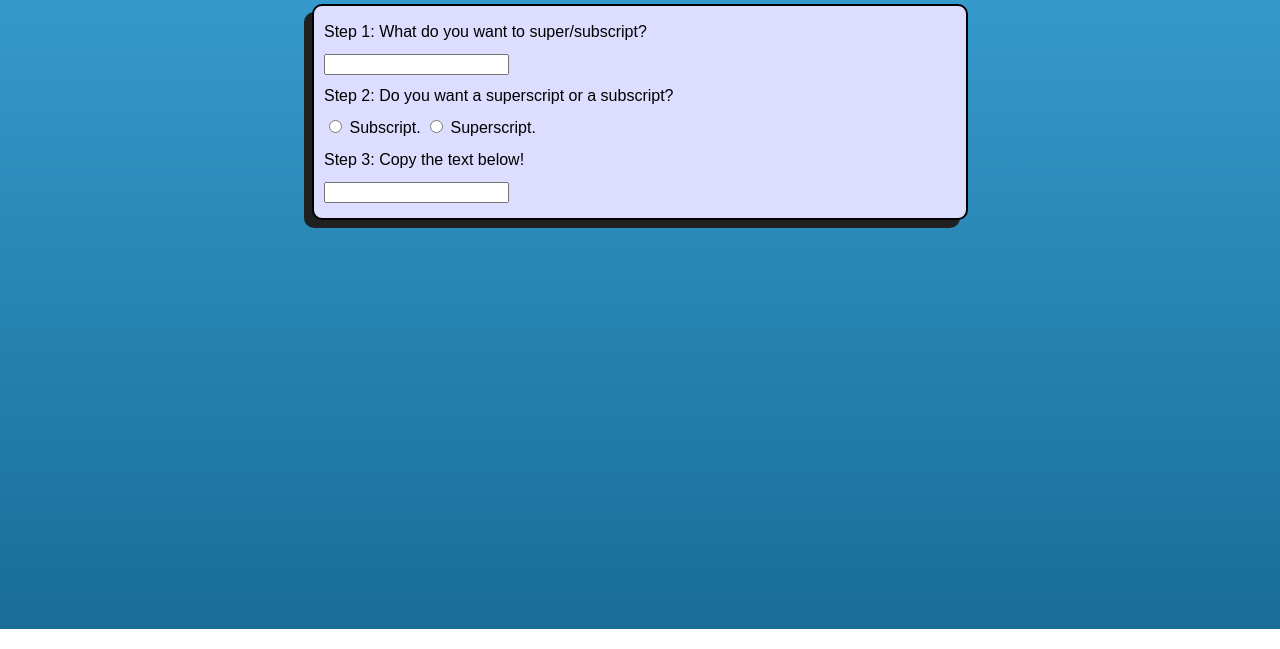
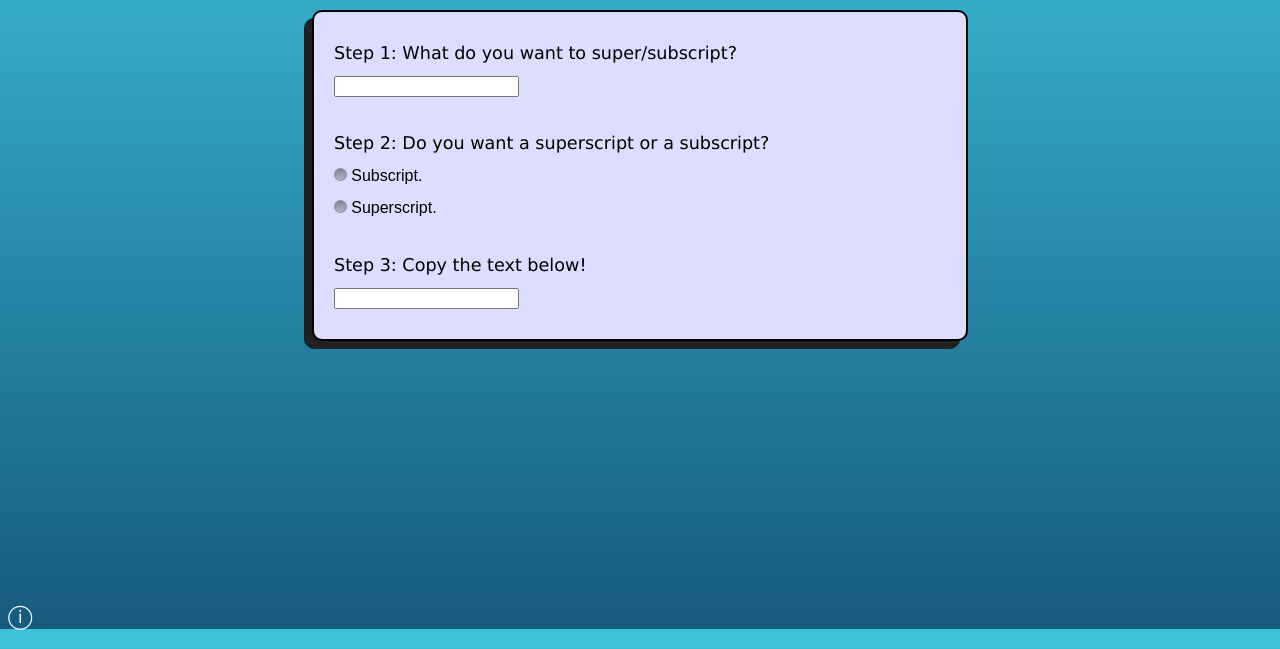
Before and after one commit to tiago-macedo/the-fine-print, a plain HTML site: page index.html in a window 1280 px wide. Shown: the part 171-820 px from the top of the page. Drawn offline with Linux system fonts and the light colour scheme.

Commit message:
Finished up on aesthetics.

```diff
--- a/index.html
+++ b/index.html
@@ -3,6 +3,7 @@
     <head>
         <link rel="stylesheet" href="style.css">
         <link href="https://fonts.googleapis.com/css2?family=Merriweather&display=swap" rel="stylesheet">
+        <link href="https://fonts.googleapis.com/css2?family=Patrick+Hand&display=swap" rel="stylesheet">
         <title>The Fine Print</title>
     </head>
     <body>
@@ -17,13 +18,29 @@
             </div>
             <div id="step2" class="step">
                 <span class="item">Step 2: Do you want a superscript or a subscript?</span> <br>
-                <input type="radio" name="choice" id="sub"> <label for="sub">Subscript.</label>
-                <input type="radio" name="choice" id="sup"> <label for="sup">Superscript.</label>
+                <label for="sub">
+                    <input type="radio" name="choice" id="sub">
+                    <span class="radio"></span>
+                    Subscript.
+                </label>
+                <br>
+                <label for="sup">
+                    <input type="radio" name="choice" id="sup">
+                    <span class="radio"></span>
+                    Superscript.
+                </label>
             </div>
             <div id="step3" class="step">
                 <span class="item">Step 3: Copy the text below!</span> <br>
                 <input type="text" name="converted" id="converted">
             </div>
         </main>
+
+        <footer>
+            <span id="info-icon">&#9432</span>
+            <span id="information">
+                By: Tiago Macedo  &mdash;  To: Everyone with no time to mess with Unicode  &mdash;  Using: Vue.js
+            </span>
+        </footer>
     </body>
 </html>
--- a/style.css
+++ b/style.css
@@ -3,7 +3,10 @@ html {
 }
 
 body {
-    background-image: linear-gradient(#3da5da, rgb(25, 109, 151));
+    height: 100%;
+    background: linear-gradient(#3dc2da, rgb(22, 91, 126));
+    background-repeat: no-repeat;
+    background-attachment: fixed;
     text-align: center;
     font-family: Arial, Helvetica, sans-serif;
 }
@@ -16,10 +19,17 @@ h1 {
     font-size: 300%;
     letter-spacing: 2px;
     text-shadow: -1px 1px 0 #fff, 1px 1px 0 #fff, 1px -1px 0 #fff, -1px -1px 0 #fff;
+    margin-top: 20px;
+    margin-bottom: 20px;
+}
+
+h2 {
+    margin-top: 0px;
+    margin-bottom: 50px;
 }
 
 main {
-    height: 80%;
+    /* height: 80%; */
     width: 50%;
     min-width: 500px;
     margin: auto;
@@ -31,3 +41,70 @@ main {
     text-align: left;
     line-height: 2em;
 }
+
+.step {
+    margin: 5px 0px;
+    padding: 10px;
+}
+
+.item {
+    font-family: 'Lucida Sans', 'Lucida Sans Regular', 'Lucida Grande', 'Lucida Sans Unicode', Geneva, Verdana, sans-serif;
+    font-size: 110%;
+}
+
+/*
+* I want the radio button to be darker.
+* First, we hide it.
+*/
+input[type="radio"] {
+    position: absolute;
+    opacity: 0;
+    cursor: pointer;
+    height: 0;
+    width: 0;
+}
+
+/* Then, we create a mock button over it. */
+.radio {
+    display: inline-block;
+    position: relative;
+    height: 0.8em;
+    width: 0.8em;
+    background: linear-gradient(to top, rgba(0, 0, 0, 0.2), rgba(0, 0, 0, 0.4));
+    box-sizing: border-box;
+    border: 1px solid #888;
+    border-radius: 0.4em;
+}
+
+/*
+* To set up the behaviour when hovering, we wanna use the whole label
+* (containing both the button and the text).
+*/
+label:hover input + .radio {
+    background: linear-gradient(to top, rgba(0, 0, 0, 0.1), rgba(0, 0, 0, 0.3));
+}
+
+/*
+* When checked, turn it green and put a dot in the middle.
+*/
+label input:checked + .radio {
+    background: radial-gradient(white 30%, rgba(0, 0, 0, 0) 30%),
+                linear-gradient(to top, #81b62b, #5f9701);
+}
+
+footer {
+    position: fixed;
+    bottom: 0px;
+    width: 100%;
+    text-align: left;
+    color: white;
+}
+
+#info-icon { font-size: x-large; }
+
+#information {
+    display: none;
+    margin-left: 10px;
+}
+
+#info-icon:hover ~ #information { display: inline-block; }
```
